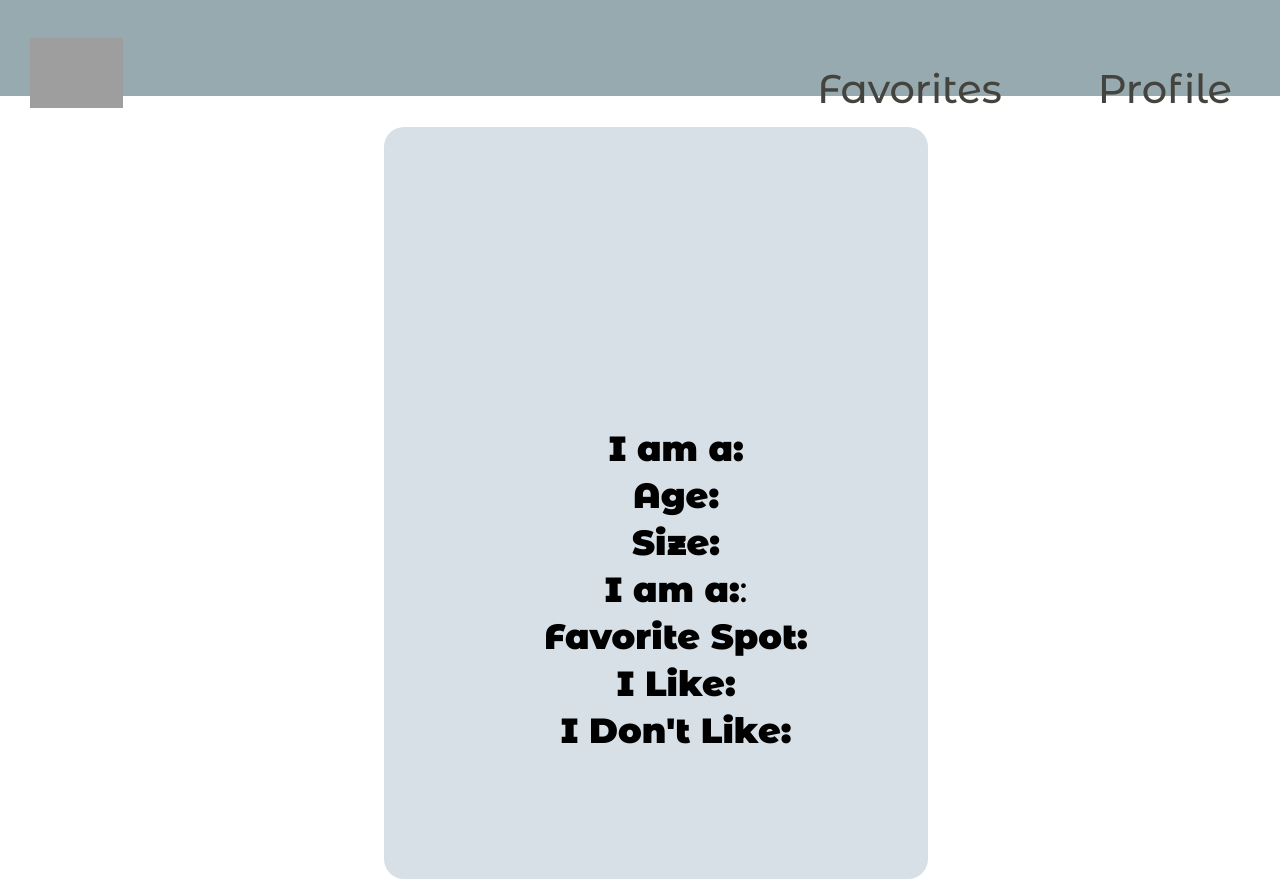
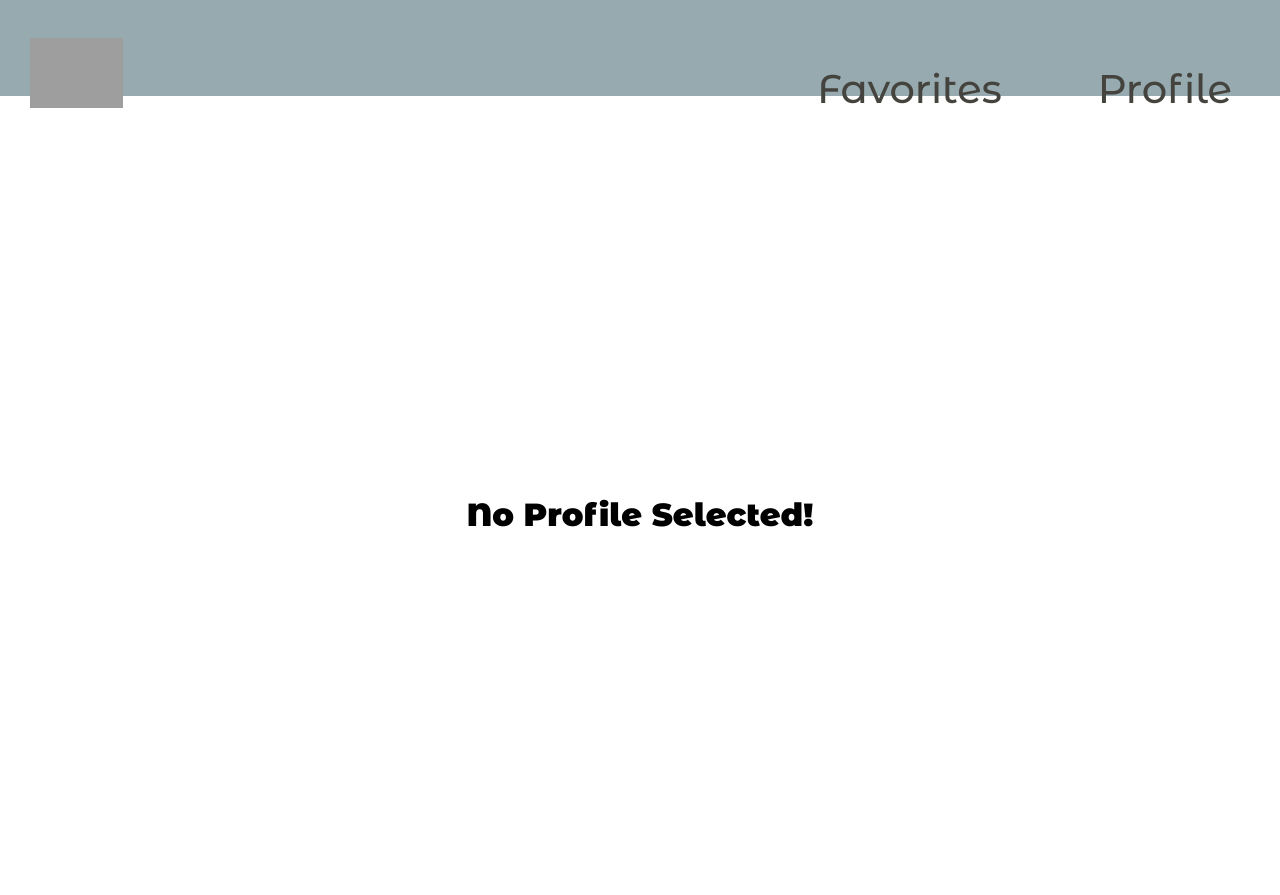
Before and after one commit to AlBartin/new-phase-2-project, a React app in the folder fetchr/: page /profile in a window 1280 px wide. After the commit the page ends 800 px from the top, so only its background shows below. Built offline with nearby package versions, Linux system fonts and the light colour scheme; data requests are answered from the project's data file; grey boxes are pictures that could not be loaded.

Commit message:
Everything except the checkbox

```diff
--- a/fetchr/db.json
+++ b/fetchr/db.json
@@ -244,7 +244,7 @@
       "id": 16,
       "name": "Spot",
       "image": "https://i.imgur.com/FIG5b3F.jpg?1",
-      "breed": "Jack Russell Terrier",
+      "breed": "Jack Russell",
       "age": "3",
       "likes": "barking at passing cars",
       "dislikes": "when his human does not throw the ball",
@@ -285,15 +285,15 @@
       "id": 18
     },
     {
-      "name": "",
-      "image": "",
-      "breed": "",
-      "age": "",
-      "likes": "",
-      "dislikes": "",
-      "size": "",
-      "sex": "",
-      "location": "",
+      "name": "Tally",
+      "image": "https://i.imgur.com/626IQwf.jpg",
+      "breed": "Toller",
+      "age": "4",
+      "likes": "Rocks and swimming",
+      "dislikes": "Being left at home",
+      "size": "large",
+      "sex": "girl",
+      "location": "beach",
       "id": 19
     }
   ]
--- a/fetchr/src/Components/Favorites.js
+++ b/fetchr/src/Components/Favorites.js
@@ -5,7 +5,7 @@ function Favorites({favorite, removeFavorite}) {
   console.log(favorite)
   if (favorite.length === 0) {return (
       <div>
-        <h1 className="favorite-h1">“You don’t have any favorites yet!”</h1>
+        <h1 className="favorite-h1">You don’t have any favorites yet!</h1>
       </div>
     )}
     const favoritedDogCards = favorite.map((dog) => <FavoriteDogCard dog={dog} key={dog.id} removeFavorite={removeFavorite}/>)
--- a/fetchr/src/Components/Profile.js
+++ b/fetchr/src/Components/Profile.js
@@ -2,7 +2,8 @@ import React from 'react'
 import Form from './Form'
 
 function Profile({ profile }) {
-    console.log({profile})
+    console.log("Profile:", profile)
+    if(profile.id > 0) {
     return (
     <div className = "profile">
         <h2>{profile.name}</h2>
@@ -16,12 +17,16 @@ function Profile({ profile }) {
             <li><strong>I Like:</strong> {profile.likes}</li>
             <li><strong>I Don't Like:</strong> {profile.dislikes}</li>
         </ul>
+
         {/* <ul>Comments: {profile.comments}</ul>
         <ul>Connections: {profile.connections}</ul>
         <Form /> */}
 
     </div>
-  )
+  )}
+  else {
+      return (<h1 className="favorite-h1">No Profile Selected!</h1>)
+  }
 }
 
 export default Profile
--- a/fetchr/src/index.css
+++ b/fetchr/src/index.css
@@ -46,7 +46,7 @@ body {
 }
 
 .side-bar {
-  height: 55vh;
+  height: 58vh;
   width: 19vw;
   background-color: rgb(69, 67, 61);
   grid-row: 2;
@@ -153,7 +153,7 @@ body {
 .dog-picture {
   justify-self: center;
   height: 12rem;
-  width: auto;
+  max-width: 100%;
 }
 
 .dog-detail-list {
```
